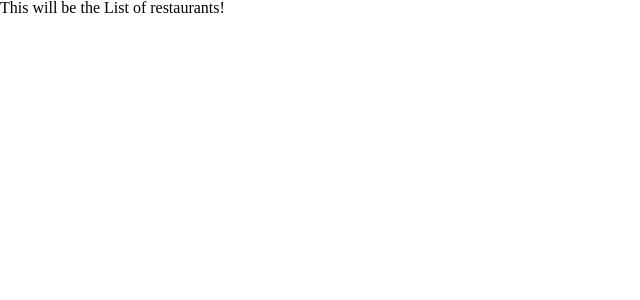
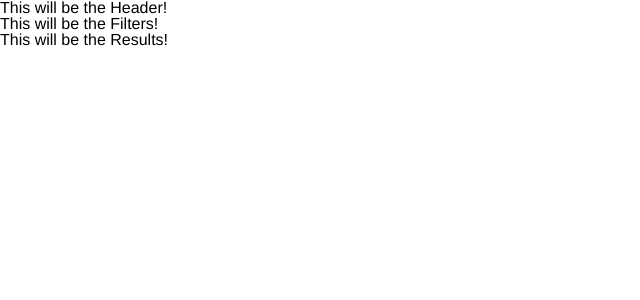
Before and after one commit to surbina/resto-explorer, a React app: page / in a window 1280 px wide. Shown: the top 300 px of the page, without its empty margins (0-640 px from the left). Built offline with nearby package versions, Linux system fonts and the light colour scheme.

Commit message:
feat(list): add basic layout for list; add basic setup for the design system

```diff
--- /dev/null
+++ b/src/design-system/theme.tsx
@@ -0,0 +1,46 @@
+import * as React from 'react';
+import {
+  DefaultTheme,
+  ThemeProvider as Provider,
+  createGlobalStyle,
+} from 'styled-components';
+import { Reset } from 'styled-reset';
+
+const defaultTheme: DefaultTheme = {
+  htmlFontSize: 16,
+  px2rem: (size: number) => `${size / defaultTheme.htmlFontSize}rem`,
+  colors: {
+    primary: '#002B56',
+    textPrimary: '#333333',
+    textSecondary: '#666666',
+    black: '#000000',
+    caption: '#757575',
+    divider1: '#E6E6E6',
+    divider2: '#C8C8C8',
+  },
+};
+
+const GlobalStyle = createGlobalStyle`
+  body {
+   font-family: "HelveticaNeue-Light", "Helvetica Neue Light", "Helvetica Neue", Helvetica, Arial, "Lucida Grande", sans-serif;
+   font-weight: 300;
+  }
+`;
+
+interface ThemeProviderProps {
+  children: React.ReactNode;
+  theme?: DefaultTheme;
+}
+
+function ThemeProvider({ children, theme = defaultTheme }: ThemeProviderProps) {
+  return (
+    <Provider theme={theme}>
+      <Reset />
+      <GlobalStyle />
+      {children}
+    </Provider>
+  );
+}
+
+export { defaultTheme };
+export default ThemeProvider;
--- a/src/index.tsx
+++ b/src/index.tsx
@@ -1,8 +1,8 @@
 import { ApolloProvider } from '@apollo/client';
+import ThemeProvider from 'design-system/theme';
 import * as React from 'react';
 import * as ReactDOM from 'react-dom';
 import { BrowserRouter as Router, Switch, Route } from 'react-router-dom';
-import { Reset } from 'styled-reset';
 
 import client from './apollo-client';
 import { List, Detail } from './pages';
@@ -11,7 +11,7 @@ function App() {
   return (
     <React.StrictMode>
       <ApolloProvider client={client}>
-        <Reset />
+        <ThemeProvider>
           <Router>
             <Switch>
               <Route path="/restaurant">
@@ -22,6 +22,7 @@ function App() {
               </Route>
             </Switch>
           </Router>
+        </ThemeProvider>
       </ApolloProvider>
     </React.StrictMode>
   );
--- /dev/null
+++ b/src/pages/list/Filters.tsx
@@ -0,0 +1,11 @@
+import * as React from 'react';
+
+interface FiltersProps {
+  className?: string;
+}
+
+function Filters({ className }: FiltersProps) {
+  return <div className={className}>This will be the Filters!</div>;
+}
+
+export default Filters;
--- /dev/null
+++ b/src/pages/list/Header.tsx
@@ -0,0 +1,11 @@
+import * as React from 'react';
+
+interface HeaderProps {
+  className?: string;
+}
+
+function Header({ className }: HeaderProps) {
+  return <div className={className}>This will be the Header!</div>;
+}
+
+export default Header;
--- a/src/pages/list/List.tsx
+++ b/src/pages/list/List.tsx
@@ -1,7 +1,17 @@
 import * as React from 'react';
 
+import Filters from './Filters';
+import Header from './Header';
+import Results from './Results';
+
 function List() {
-  return <div>This will be the List of restaurants!</div>;
+  return (
+    <main>
+      <Header />
+      <Filters />
+      <Results />
+    </main>
+  );
 }
 
 export default List;
--- /dev/null
+++ b/src/pages/list/Results.tsx
@@ -0,0 +1,11 @@
+import * as React from 'react';
+
+interface ResultsProps {
+  className?: string;
+}
+
+function Results({ className }: ResultsProps) {
+  return <div className={className}>This will be the Results!</div>;
+}
+
+export default Results;
```
Also changed, not shown: src/design-system/styled.d.ts (added, +25 -0 lines), tsconfig.json (+5 -2 lines). Lines whose indentation alone changed are shown as unchanged.
